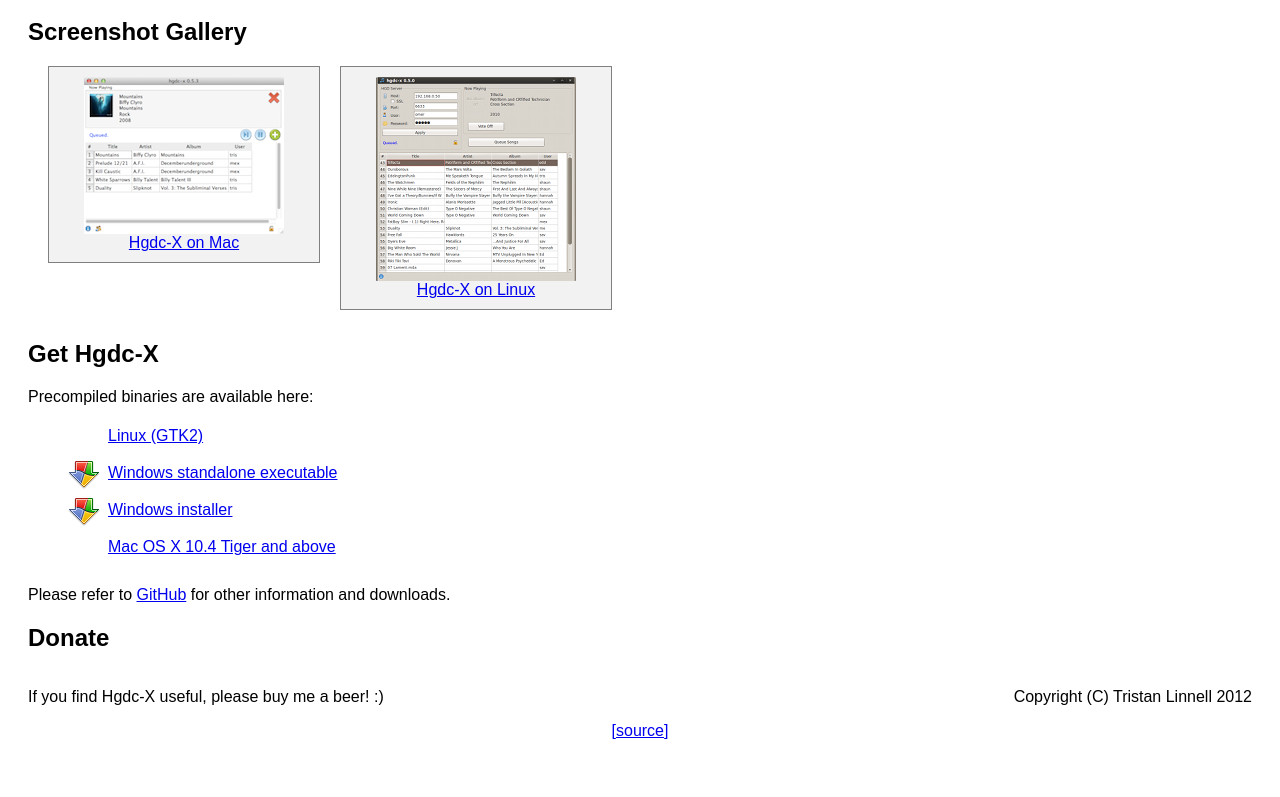
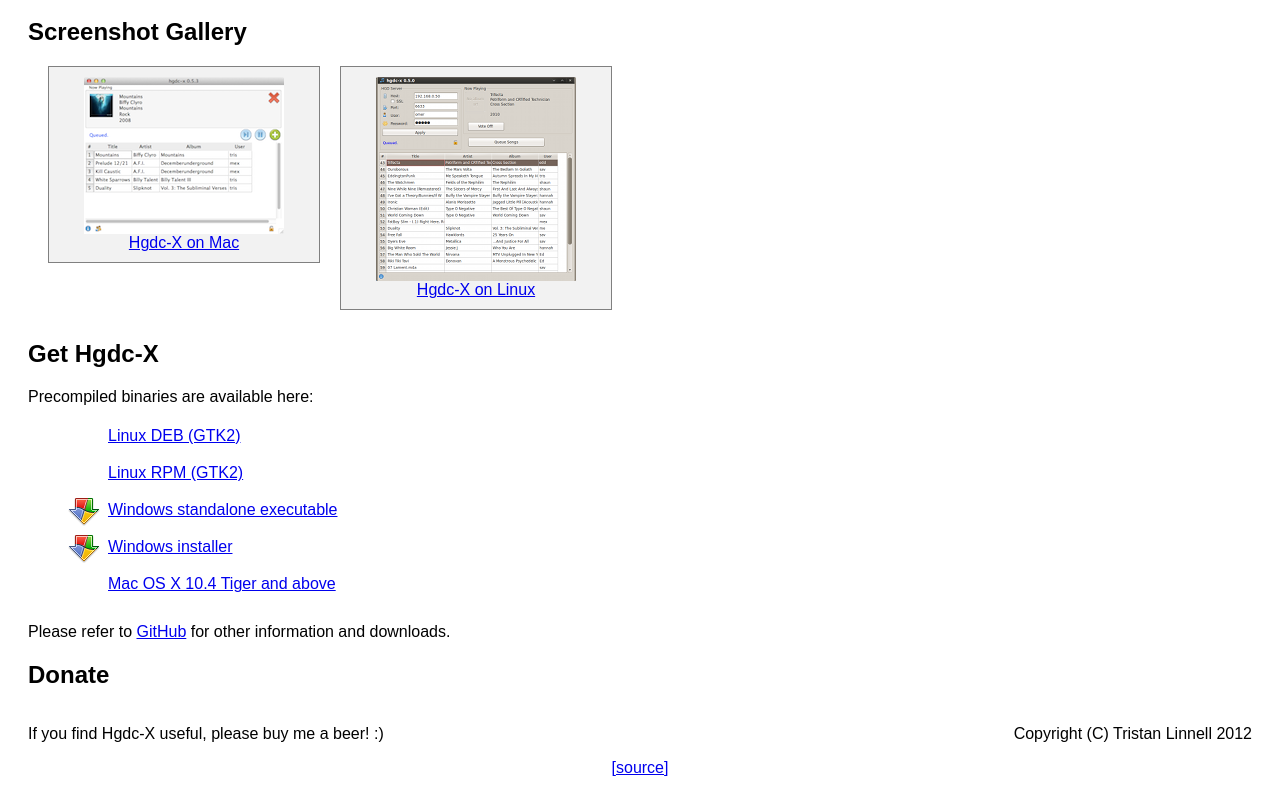
Before and after one commit to jonentropy/hgdcx-www, a plain HTML site: page index.html in a window 1280 px wide. Shown: the part 802-1599 px from the top of the page. Before the commit the page ends 1562 px from the top, so only its background shows below. Drawn offline with Linux system fonts and the light colour scheme.

Commit message:
Update Linux installers locations.

```diff
--- a/index.html
+++ b/index.html
@@ -121,7 +121,8 @@
 	<h2 style="clear:both;">Get Hgdc-X</h2>
 	Precompiled binaries are available here:
 	<ul class="downloads">
-		<li class="linux"><a href="https://github.com/downloads/tristan2468/hgdc-x/hgdcx.tar.gz">Linux (GTK2)</a></li>
+		<li class="linux"><a href="https://github.com/downloads/tristan2468/hgdc-x/Hgdc-X-0.5.4_i386.deb">Linux DEB (GTK2)</a></li>
+		<li class="linux"><a href="https://github.com/downloads/tristan2468/hgdc-x/Hgdc-X-0.5.4-2.i386.rpm">Linux RPM (GTK2)</a></li>
 		<li class="win"><a href="https://github.com/downloads/tristan2468/hgdc-x/hgdcx.zip">Windows standalone executable</a></li>
 		<li class="win"><a href="https://github.com/downloads/tristan2468/hgdc-x/hgdc-x_setup.exe">Windows installer</a></li>
 		<li class="mac"><a href="https://github.com/downloads/tristan2468/hgdc-x/Hgdc-X.dmg">Mac OS X 10.4 Tiger and above</a></li>
```
